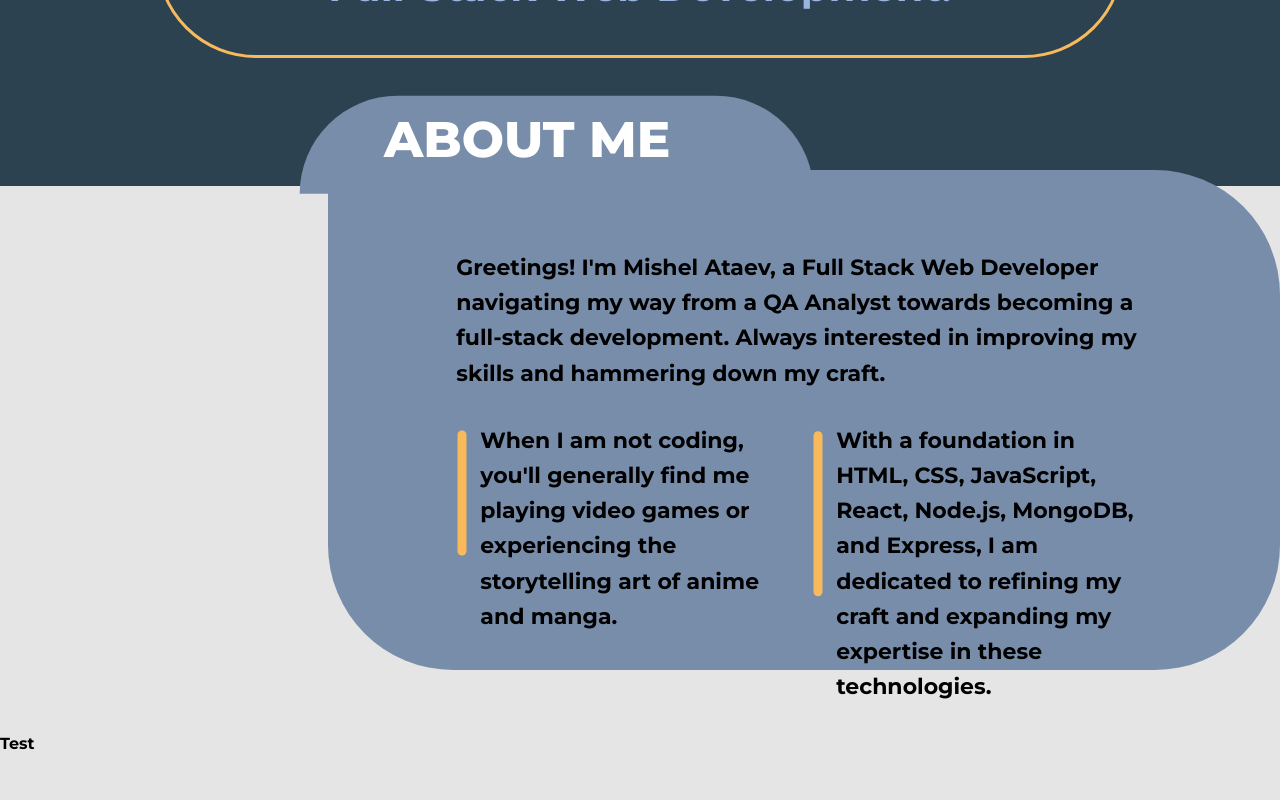
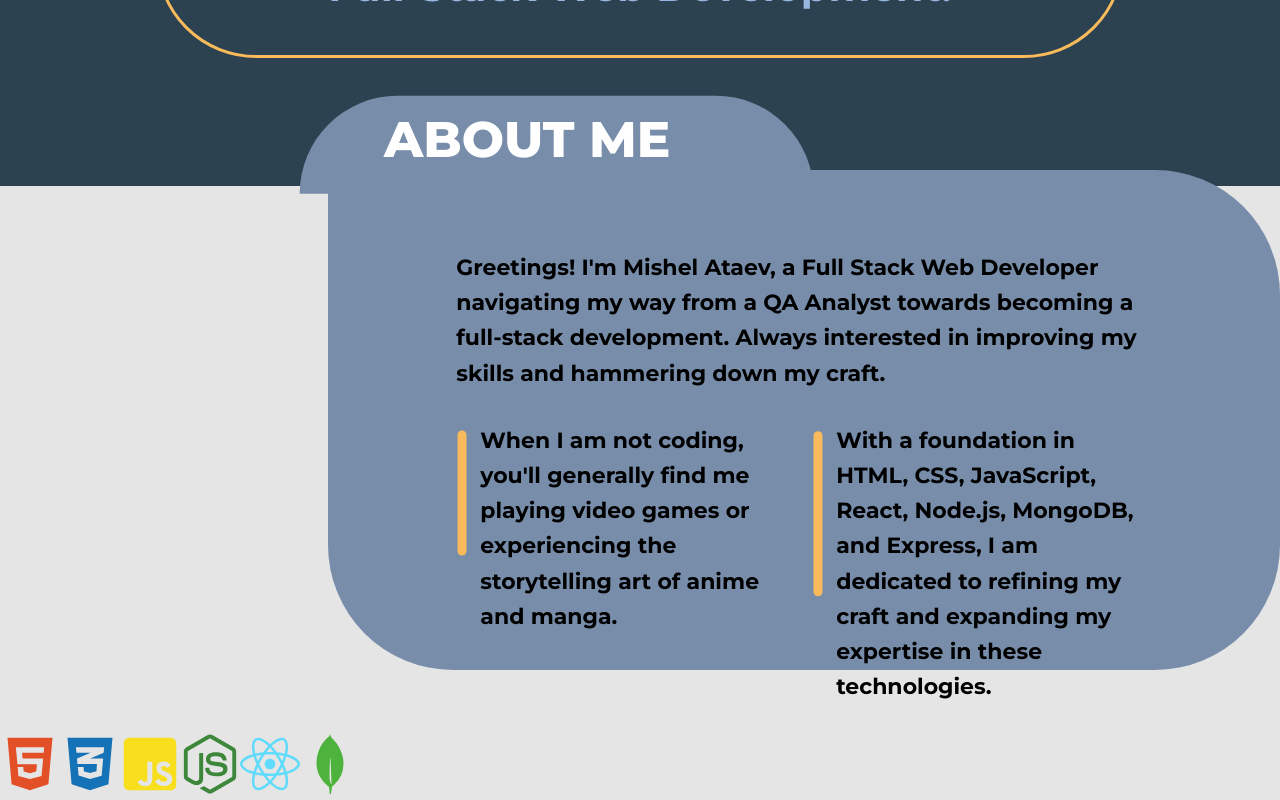
Before and after one commit to MishelAtaev/Portfolio, a React (Create React App) app: page / in a window 1280 px wide. Shown: the part 774-1574 px from the top of the page. Before the commit the page ends 1529 px from the top, so only its background shows below. Built offline with nearby package versions, Linux system fonts and the light colour scheme.

Commit message:
updated icons

```diff
--- a/package.json
+++ b/package.json
@@ -8,7 +8,7 @@
   "dependencies": {
     "react": "^18.2.0",
     "react-dom": "^18.2.0",
-    "react-icons-kit": "^2.0.0",
+    "react-icons": "^5.0.1",
     "react-scripts": "^5.0.1",
     "router-dom": "^2.2.11",
     "styled-components": "^6.1.8"
@@ -29,5 +29,8 @@
       "last 1 firefox version",
       "last 1 safari version"
     ]
+  },
+  "devDependencies": {
+    "@babel/plugin-proposal-private-property-in-object": "^7.21.11"
   }
 }
--- a/src/components/skills/Skills.js
+++ b/src/components/skills/Skills.js
@@ -1,10 +1,57 @@
 import React from "react";
-import "./Skills.css";
+import styled from "styled-components";
+import {
+  FaHtml5,
+  FaCss3Alt,
+  FaJsSquare,
+  FaNodeJs,
+  FaReact,
+} from "react-icons/fa";
+import { SiMongodb } from "react-icons/si";
+
+const StyledFaHtml5 = styled(FaHtml5)`
+  color: #e34f26;
+  font-size: 60px;
+`;
+
+const StyledFaCss3Alt = styled(FaCss3Alt)`
+  color: #1572b6;
+  font-size: 60px;
+`;
+
+const StyledFaJsSquare = styled(FaJsSquare)`
+  color: #f7df1e;
+  font-size: 60px;
+`;
+
+const StyledFaNodeJs = styled(FaNodeJs)`
+  color: #3c873a;
+  font-size: 60px;
+`;
+
+const StyledFaReact = styled(FaReact)`
+  color: #61dbfb;
+  font-size: 60px;
+`;
+
+const StyledSiMongodb = styled(SiMongodb)`
+  color: #4db33d;
+  font-size: 60px;
+`;
 
 const Skills = () => {
-    return(
-        <div>Test</div>
-    );
+  return (
+    <section>
+      <div>
+        <StyledFaHtml5 />
+        <StyledFaCss3Alt />
+        <StyledFaJsSquare />
+        <StyledFaNodeJs />
+        <StyledFaReact />
+        <StyledSiMongodb />
+      </div>
+    </section>
+  );
 };
 
 export default Skills;
```
Also changed, not shown: 2 other files (tests, documents, lock files or other folders).
